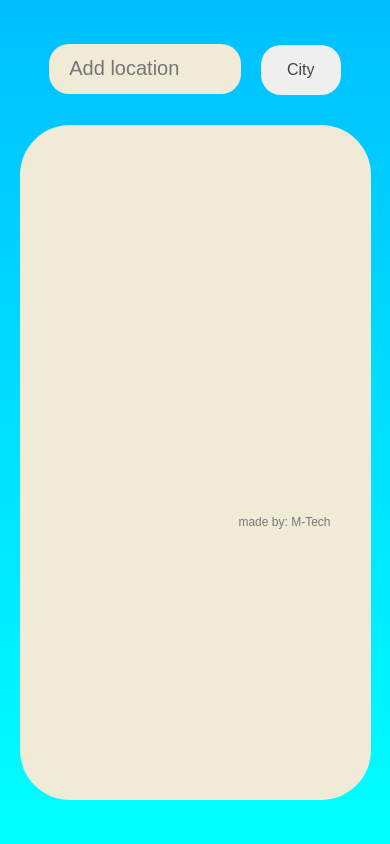
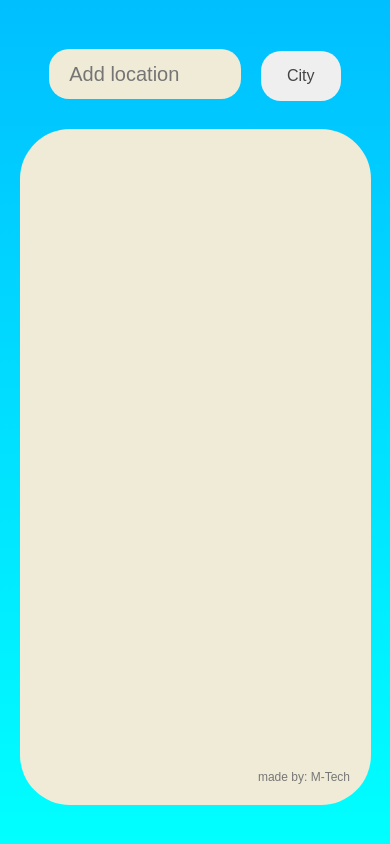
Before and after one commit to Michael-T-King/weatherApp, a website: page index.html in a window 390 px wide. Drawn offline with nearby package versions, Linux system fonts and the light colour scheme.

Commit message:
version 1.2

```diff
--- a/index.html
+++ b/index.html
@@ -15,9 +15,9 @@
 <div class="container">
 
     <div class="data">
-      <p class="made__by">made by: M-Tech</p>
+
     </div>
-
+    <p class="made__by">made by: M-Tech</p>
 </div>
 
 <script type="module" src="app.js"></script>
--- a/style.css
+++ b/style.css
@@ -14,12 +14,12 @@ body {
     justify-content: center;
     align-items: center;
     background: linear-gradient(#00BFFF, #00FFFF);
-    height: 100vh;
+    height: 100dvh;
     margin: 0;
   }
 
   form {
-    margin-bottom: 30px;
+    margin-bottom: 20px;
   }
 
   input {
@@ -155,10 +155,10 @@ left: 200px;
 .made__by {
     position: absolute;
     right: 40px;
-    top: 390px;
+    top: 90%;
 color: #777;
 font-size: 12px;
-z-index: 3;
+z-index: 93;
 }
 
 @media (max-width: 1366px){
@@ -206,6 +206,8 @@ z-index: 3;
 
     input {
         width: 16rem;
+        margin-top: 10px;
+        margin-bottom: 10px;
     }
 
     .btn__city {
@@ -262,6 +264,7 @@ top: 160px;
 
 @media (max-width: 728px){
     .container {
+        margin-top: 0;
         width: 90%;
         height: 80%;
         }
@@ -299,7 +302,7 @@ top: 160px;
     }
 
     .country {
-        left: 10px;
+        left: 90%;
         margin: 0;
         right: 10px;
         top: 80px;
@@ -347,11 +350,11 @@ font-size: 32px;
 
     .made__by {
         position: absolute;
-        right: 40px;
-        top: 390px;
+       margin-left: 30px;
+        margin-top: 10px;
     color: #777;
     font-size: 12px;
-    z-index: 3;
+    z-index: 999;
     }
 
 }
```
